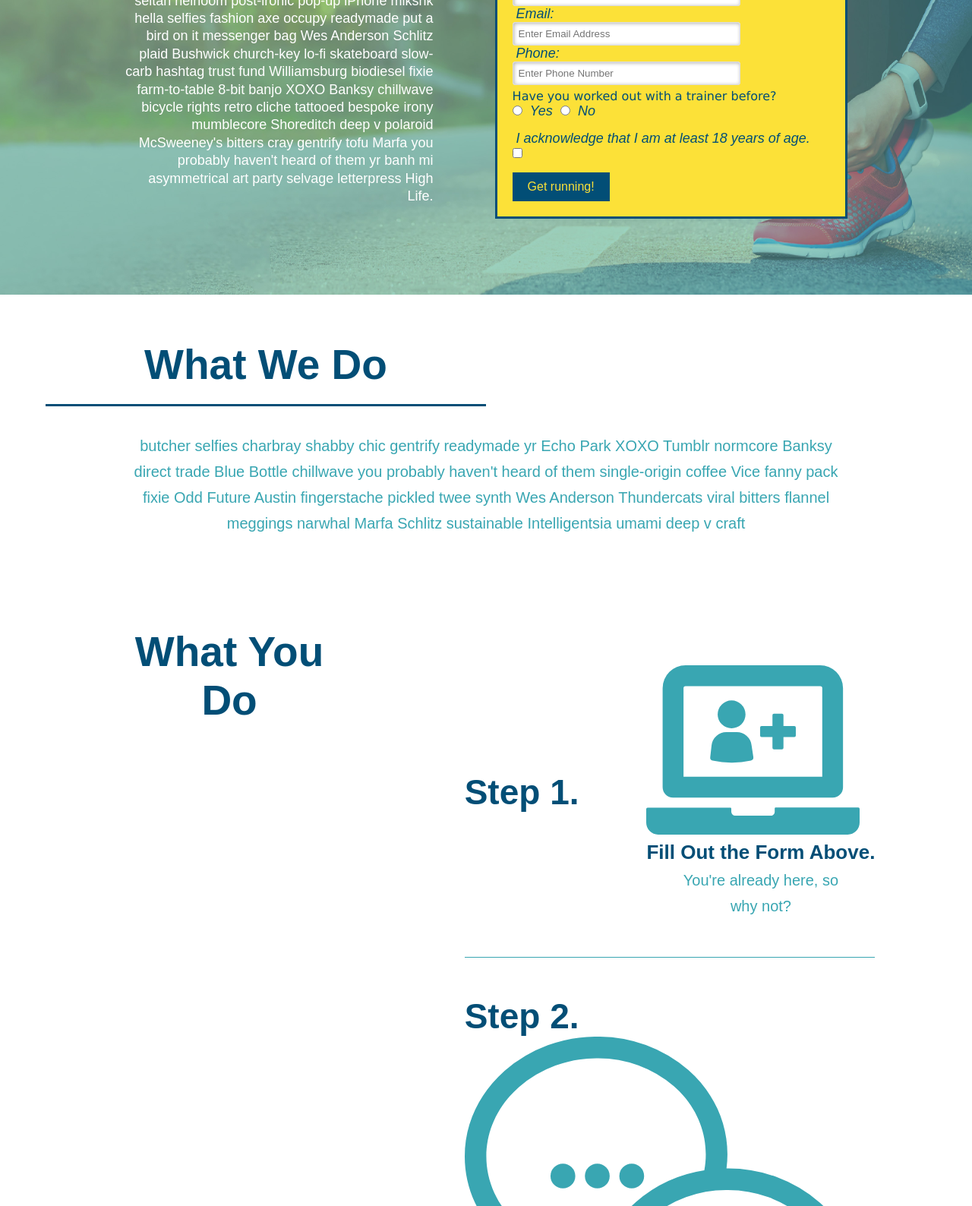
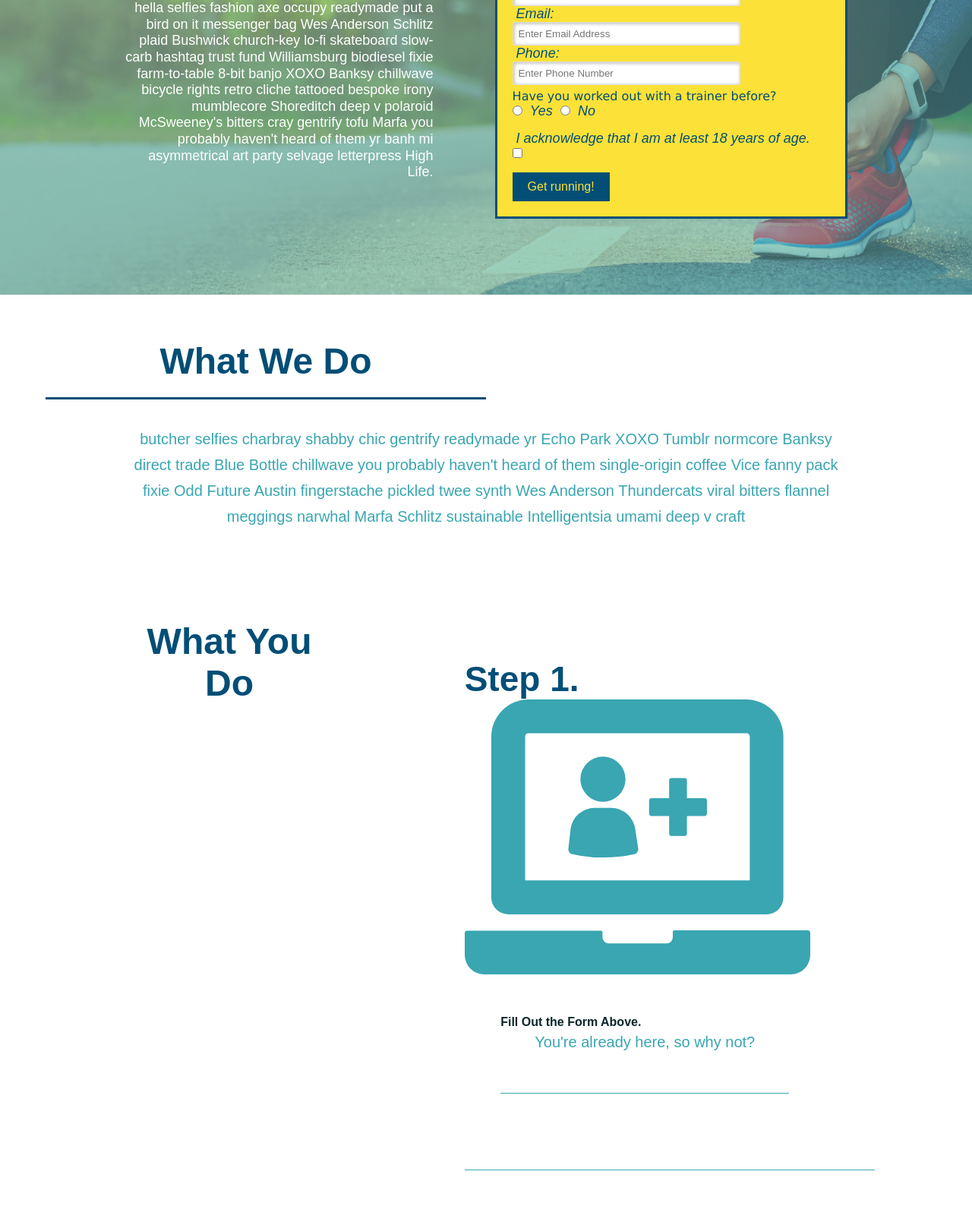
Before and after one commit to pawan495/RunBuddy, a plain HTML site: page index.html in a window 1280 px wide. Shown: the part 336-1924 px from the top of the page at 76% size. Drawn offline with Linux system fonts and the light colour scheme.

Commit message:
add media-queries

```diff
--- a/assets/css/style.css
+++ b/assets/css/style.css
@@ -73,7 +73,7 @@ list-style: none;
 
 
  header nav ul li a {
-  margin: 0 30px;
+  padding: 10px 30px;
   font-weight: lighter;
   font-size: 1.55vw;
 }
@@ -202,6 +202,7 @@ margin-right: 20px;
     justify-content: center;
     flex-wrap: wrap;
     background-position: center;
+    align-items: flex-start;
   }
 
   .hero-cta {
@@ -210,7 +211,7 @@ margin-right: 20px;
     margin: 3.5%;
     color: #fff;
     font-size: 18px;
-    line-height: 1.3;
+    line-height: 1.2;
   }
   .hero-cta h2 {
     font-style: italic;
@@ -312,7 +313,7 @@ color: #fce138;
 overflow: auto;
 }*/
 .section-title {
-  font-size: 55px;
+  font-size: 48px;
   border-bottom: 3px solid;
   color: #024e76;
   padding-bottom: 20px;
--- a/index.html
+++ b/index.html
@@ -102,7 +102,7 @@
               <img src="./assets/css/step-1.svg" alt=svg xmlns="http://www.w3.org/2000/svg" viewBox="0 0 164.73 130.92"><defs><style>.cls-1{fill:#39a6b2;}</style></defs><title>Asset 2</title><g id="Layer_2" data-name="Layer 2"><g id="Layer_2-2" data-name="Layer 2"><path class="cls-1" d="M163.69,109.93H99.88a.75.75,0,0,0-.69.69v2.6a2.92,2.92,0,0,1-3,3H68.67a3,3,0,0,1-3-3v-2.42a.73.73,0,0,0-.69-.69H1a1.12,1.12,0,0,0-1,1v10.58a9.25,9.25,0,0,0,9.19,9.19H155.54a9.26,9.26,0,0,0,9.19-9.19V111.15a1.16,1.16,0,0,0-1-1.22Z"/><path class="cls-1" d="M20.63,102.31H143.92a8,8,0,0,0,8-8V17.69A17.76,17.76,0,0,0,134.22,0H30.35A17.76,17.76,0,0,0,12.66,17.69V94.16a8.11,8.11,0,0,0,8,8.15Zm8.16-84.63a1.54,1.54,0,0,1,1.55-1.55h104a1.55,1.55,0,0,1,1.56,1.55v68.5H28.79Z"/><path class="cls-1" d="M69.88,51.67h-8A11.46,11.46,0,0,0,50.46,61.73l-1.05,9.36a2.33,2.33,0,0,0,1.91,2.61,67.43,67.43,0,0,0,14.74,1.55A68.05,68.05,0,0,0,80.8,73.7a2.49,2.49,0,0,0,1.91-2.61L81.32,61.9A11.58,11.58,0,0,0,69.88,51.67Z"/><path class="cls-1" d="M76.64,38A10.75,10.75,0,1,1,65.89,27.22,10.75,10.75,0,0,1,76.64,38"/><path class="cls-1" d="M114.27,47h-8.33V38.66a1.18,1.18,0,0,0-1.21-1.21H98.66a1.18,1.18,0,0,0-1.21,1.21V47H89.12a1.18,1.18,0,0,0-1.21,1.21v6.07a1.18,1.18,0,0,0,1.21,1.21h8.33V63.8A1.19,1.19,0,0,0,98.66,65h6.07a1.19,1.19,0,0,0,1.21-1.22V55.48h8.33a1.18,1.18,0,0,0,1.21-1.21V48.2A1.17,1.17,0,0,0,114.27,47Z"/></g></g></svg>
              </div>
 
-          <div class="step-text">
+          <div class="step">
          <h4>Fill Out the Form Above.</h4>
           <p>You're already here, so why not?</p>
         </div>
```
